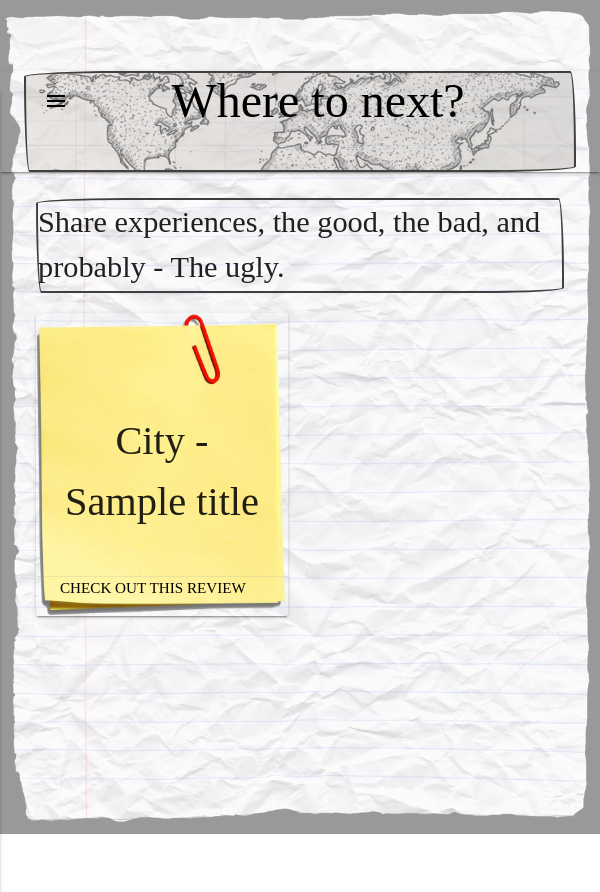
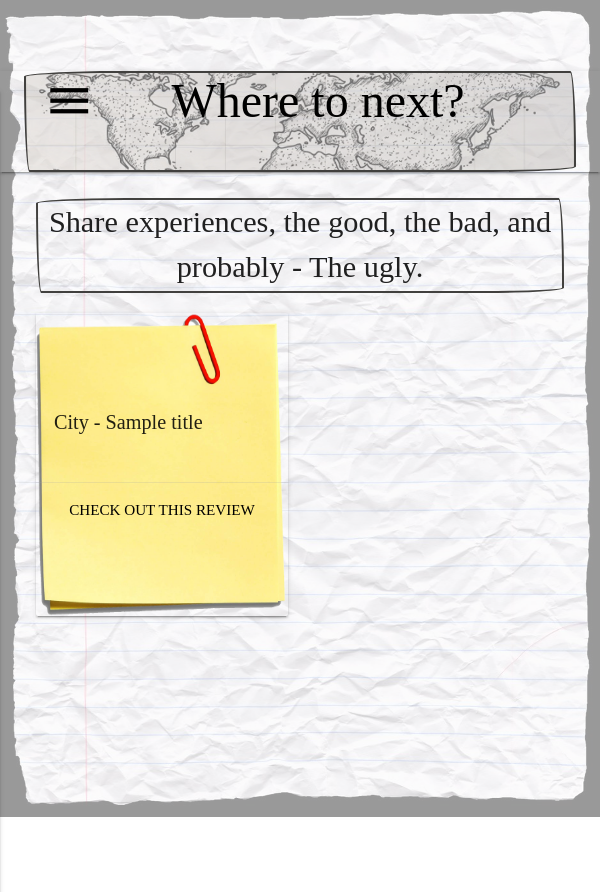
Before and after one commit to SimonGeorgeNZ/Milestone_three, a Flask app: page / in a window 600 px wide. Shown: the top 892 px of the page. Run offline with Flask 2, Linux system fonts and the light colour scheme; a database or web service that is not in the repository returns one stand-in record (values such as "Sample title"); some libraries are stand-ins or nearby versions; some web fonts are replaced.

Commit message:
card styling correct across all screen sizes

```diff
--- a/static/css/style.css
+++ b/static/css/style.css
@@ -11,8 +11,7 @@ html, body {
 .main {
     padding-left: 4vw;
     padding-right: 4vw;
-    min-height: 100%;
-    width: auto;
+
 }
 
 .font {
@@ -54,9 +53,10 @@ html {
 }
 
 .title-main {
-    font-size: 8vh;
+    font-size: 7vh;
     display: block;
-    width: 100%
+    width: 100%;
+    text-align: center;
 
 }
 
@@ -69,7 +69,6 @@ html {
 
 .head-sub {
     font-size: 5vh;
-    text-align: center!important;
 }
 
 .material-icons {
@@ -91,6 +90,10 @@ html {
 
 input[type=text] {
     font-size: 5vh!important;
+}
+.mobile-title{
+        display: none;
+        margin-top: 2vh;
 }
 
 
@@ -238,6 +241,11 @@ nav {
     display: block;
     min-height: 14vh;
 }
+
+nav .nav-wrapper .brand-logo {
+    font-size: 7vh;
+}
+
 .nav-wrapper {
     background-image: url("../images/map.png");
     background-repeat: no-repeat;
@@ -255,7 +263,6 @@ nav {
 }
 .brand-logo {
     margin-top: 2vh;
-    font-size: 6vh;
     margin-left: 3vw;
     color: black!important;
     transition: 150ms;
@@ -331,7 +338,7 @@ nav .input-field {
     margin-left: 3vw!important;
 }
 .nav-link a {
-    font-size: 5vh;
+    font-size: 4vh;
     padding-top: .5vh;
 }
 .search-link label {
@@ -405,14 +412,11 @@ label {
     background-repeat: no-repeat;
     background-size: 100% 100%;
     background-color: transparent;
-    text-align: center;
-    min-height: 40vh!important;
-    display: inline;
+    padding-top: 7vh!important;
 }
 
 
 .card-content {
-    padding-top: 15%!important;
     padding-right: 1vw!important;
     padding-left: 1vw!important;
 }
@@ -420,6 +424,7 @@ label {
 
 .card-action {
     transition: ease-in-out .3s;
+    text-align: center;
 }
 
 
@@ -439,24 +444,63 @@ label {
 
 /*------------------------Media Querys---------------------------*/
 
-@media screen and (min-width: 600px) { /*--------mobile------*/
+
+@media screen and (max-width: 992px) { /*--------Tablet------*/
     body {
         min-height: 100%;
         width: auto;
-    }
-    .mobile-title{
-        display: none;
-        margin-top: 2vh;
     }
     .title-right-2 {
         width: 85%;
     }
     .title-main {
+        font-size: 5vh;
         margin-top: 4vh;
         margin-bottom: 0;
     }
     .title-mid {
         margin-bottom: 0!important;
+    }
+    .brand-logo {
+        width: 100%;
+        text-align: center;
+        margin-top: 4vh;
+    }
+    nav .nav-wrapper i {
+        font-size: 5vh;
+    }
+    .card {
+        min-height: 30vh;
+    }
+    .card-content{
+        padding-right: .5vw;
+        padding-left: .5vw;
+    }
+    .card-action {
+        font-size: 2vh;
+    }
+    .card-action a {
+        padding-left: 0!important;
+        margin-right: 0!important;
+    }
+    .front-font {
+        font-size: 2vh;
+    }
+    .side-nav li>a {
+        padding-top: 1vh;
+        font-size: 3vh;
+        padding-left: 5vw;
+    }
+    .side-nav .input-field {
+        padding-left: 5vw;
+        padding-top: 1vh;
+    }
+    .side-nav .input-field label {
+        padding-left: 5vw;
+        padding-top: 1vh;
+    }
+    .head-sub {
+        font-size: 3vh;
     }
 }
 
@@ -475,44 +519,35 @@ label {
         margin-top: 7vh;
     }
     .card {
-        padding-top: 6vh;
-        min-height: 10vh!important;
+        margin-bottom: 0!important;
+        padding-bottom: 4vh;
     }
     .card-content{
-        padding-right: .5vw!important;
-        padding-left: .5vw!important;
-        text-align: left;
-        width: auto;
+        padding-right: .5vw;
+        padding-left: .5vw;
+        padding-bottom: 3vh;
     }
     .card-action {
         font-size: 1.5vh;
     }
     .card-action a {
         padding-left: 0!important;
-        width: 100%;
         margin-right: 0!important;
     }
     .title {
         margin-top: 2vh;
     }
     .front-font {
-        font-size: 2.5vh;
+        font-size: 2vh;
     }
     .title-mid {
         font-size: 3vh;
     }
     .title-main {
-        font-size: 5vh;
+        display: none;
     }
     .head-sub {
-        font-size: 4vh;
-    }
-    .title-main {
-        display: none;
-    }
-    .mobile-title{
-        display: block;
-        margin-top: 2vh;
+        font-size: 2vh;
     }
     .validate {
         font-size: 3vh;
@@ -520,4 +555,8 @@ label {
         height: auto;
         display: block;
     }
+    .mobile-title{
+        display: block;
+        margin-top: 2vh;
+    }
 }
--- a/templates/index.html
+++ b/templates/index.html
@@ -12,19 +12,19 @@
         <p class="title-left-2 front-font lined thin">Maybe you want ideas of what to do on your next trip?</p>
         </div>
         <div class="col s12">
-        <p class="title-right-2 front-font lined thin">See what like minded people have to say about places you want to go and
+        <p class="title-right-2 front-font lined thick">See what like minded people have to say about places you want to go and
         let others know about places you've been.</p>
         </div>
         <div class="col s12">
           <p class="title-mid lined thin">View the latest reviews below or search for countries or cities in the menu above</p>
           </div>
-          <div class="col s12 center">
-            <p class="title-main thin lined">The only real question is, Where to Next?</p>
+          <div class="col s12">
+            <p class="title-main thick lined">The only real question is, Where to Next?</p>
         </div>
       </div>
       <div class="row mobile-title">
-      <div class="col s12">
-      <p class="title-mid center lined thin"> Share experiences, the good, the bad, and probably - The ugly.</p>
+      <div class="col center s12">
+      <p class="title-mid lined thin"> Share experiences, the good, the bad, and probably - The ugly.</p>
 
       </div>
 
@@ -46,7 +46,7 @@
           </div>
         </div>
       </div>
-      <div class="card-action center">
+      <div class="card-action">
         <a class="font" href="{{url_for('landing_link', review_id=title._id)}}">Check out this review</a>
       </div>
     </div>
```
